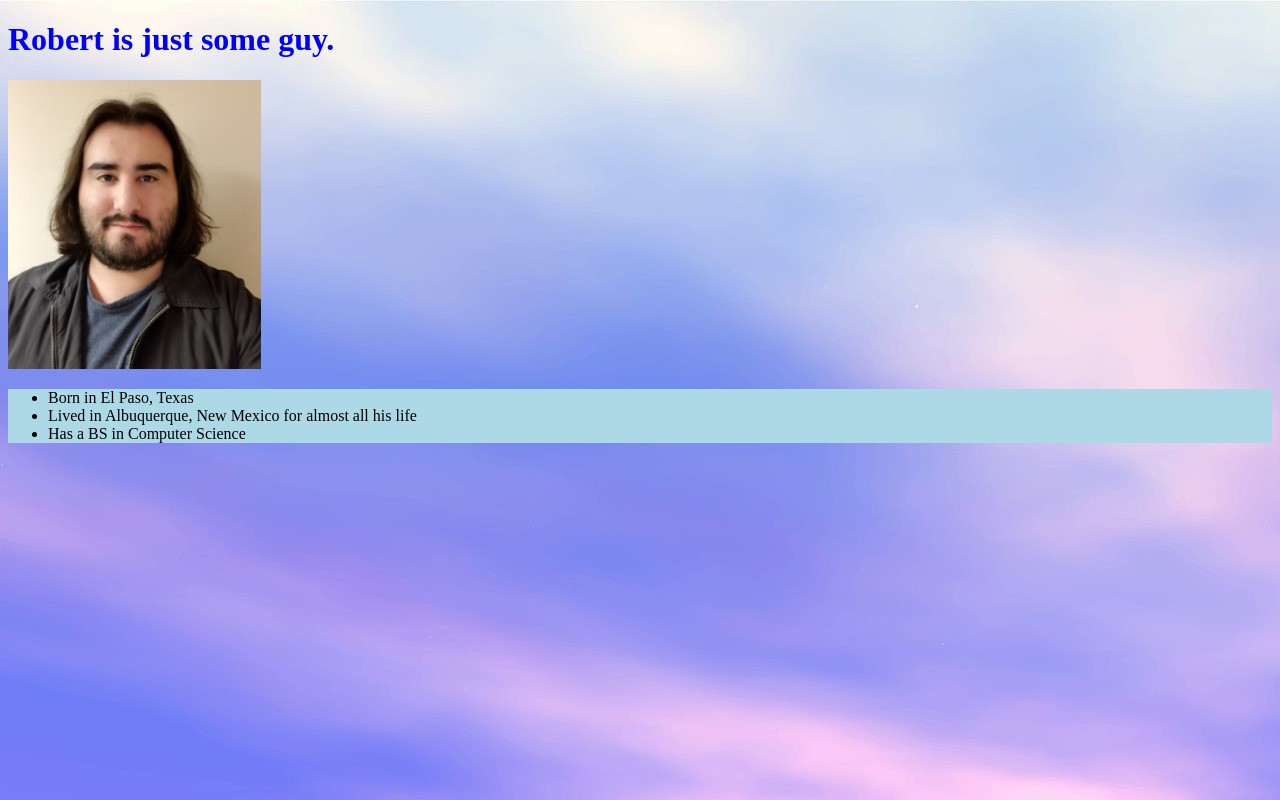
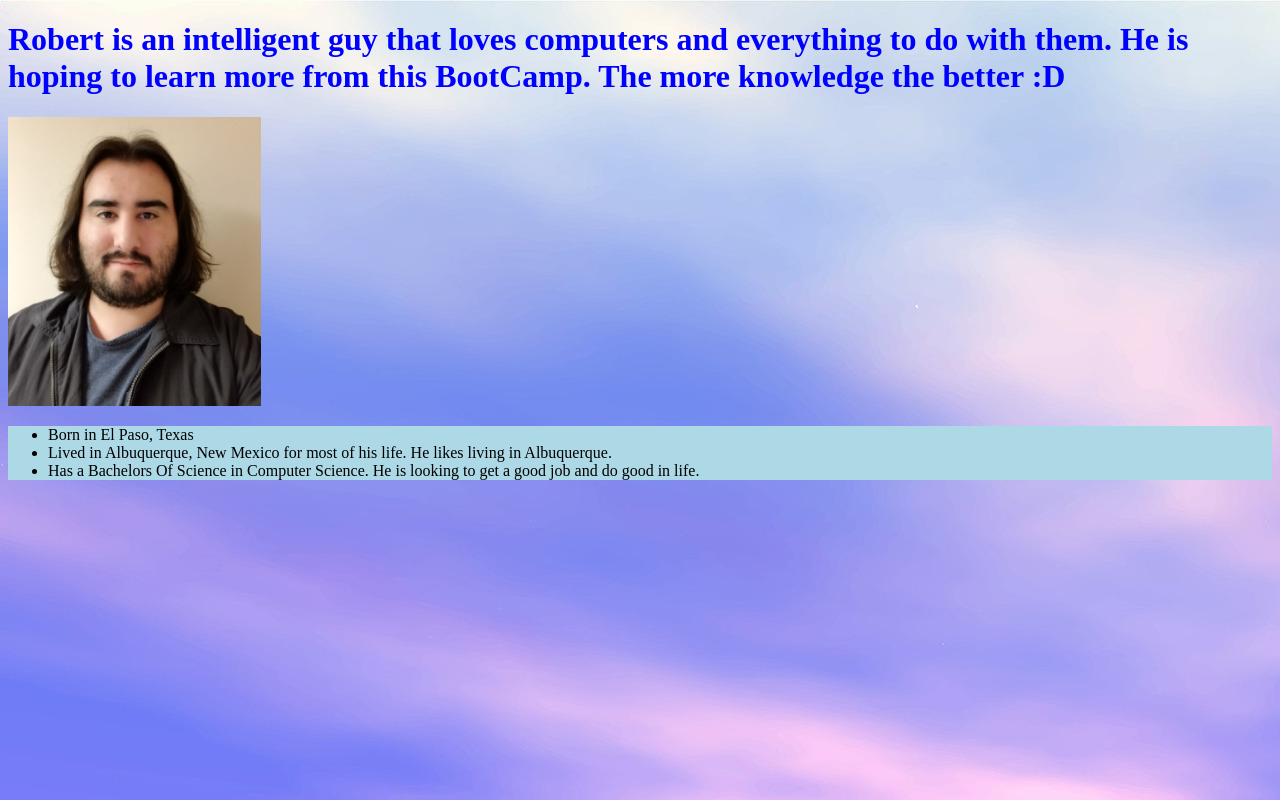
Before and after one commit to Dominguez1st/about-robert, a plain HTML site: page index.html in a window 1280 px wide. Drawn offline with Linux system fonts and the light colour scheme.

Commit message:
about-robert

```diff
--- a/index.html
+++ b/index.html
@@ -6,15 +6,16 @@
 		<link rel="stylesheet" href="styles.css">
 	</head>
 	<body>
-		<h1>Robert is just some guy.</h1>
+		<h1>Robert is an intelligent guy that loves computers and everything to do with them. He is hoping to learn more from this BootCamp.
+		The more knowledge the better :D</h1>
 		<div class="picture">
 			<img src="robert.jpg" alt ="placeholder">
 		</div>
 		<div class="trivia">
 			<ul>
 				<li>Born in El Paso, Texas</li>
-				<li>Lived in Albuquerque, New Mexico for almost all his life</li>
-				<li>Has a BS in Computer Science</li>
+				<li>Lived in Albuquerque, New Mexico for most of his life. He likes living in Albuquerque.</li>
+				<li>Has a Bachelors Of Science in Computer Science. He is looking to get a good job and do good in life.</li>
 			</ul>
 		</div>
 	</body>
```
